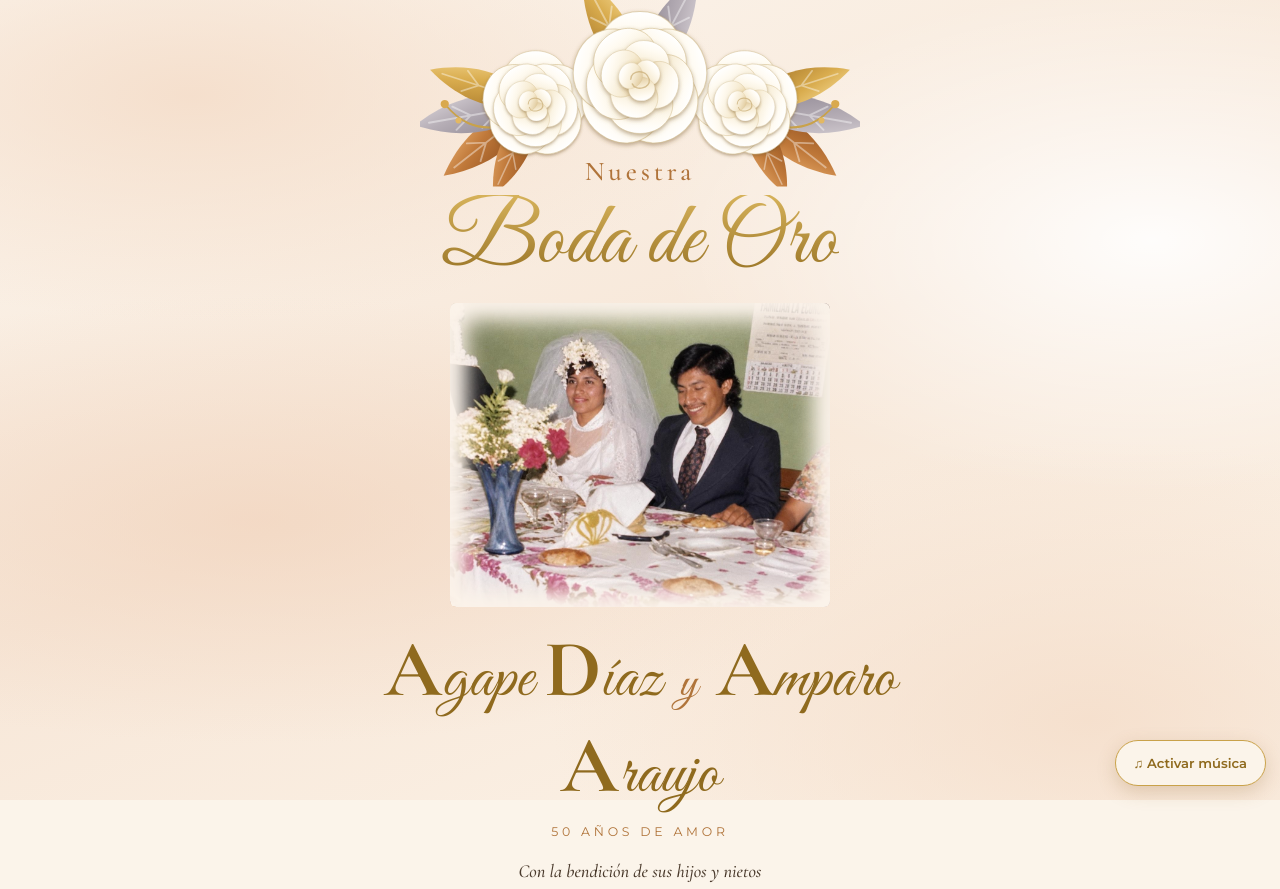
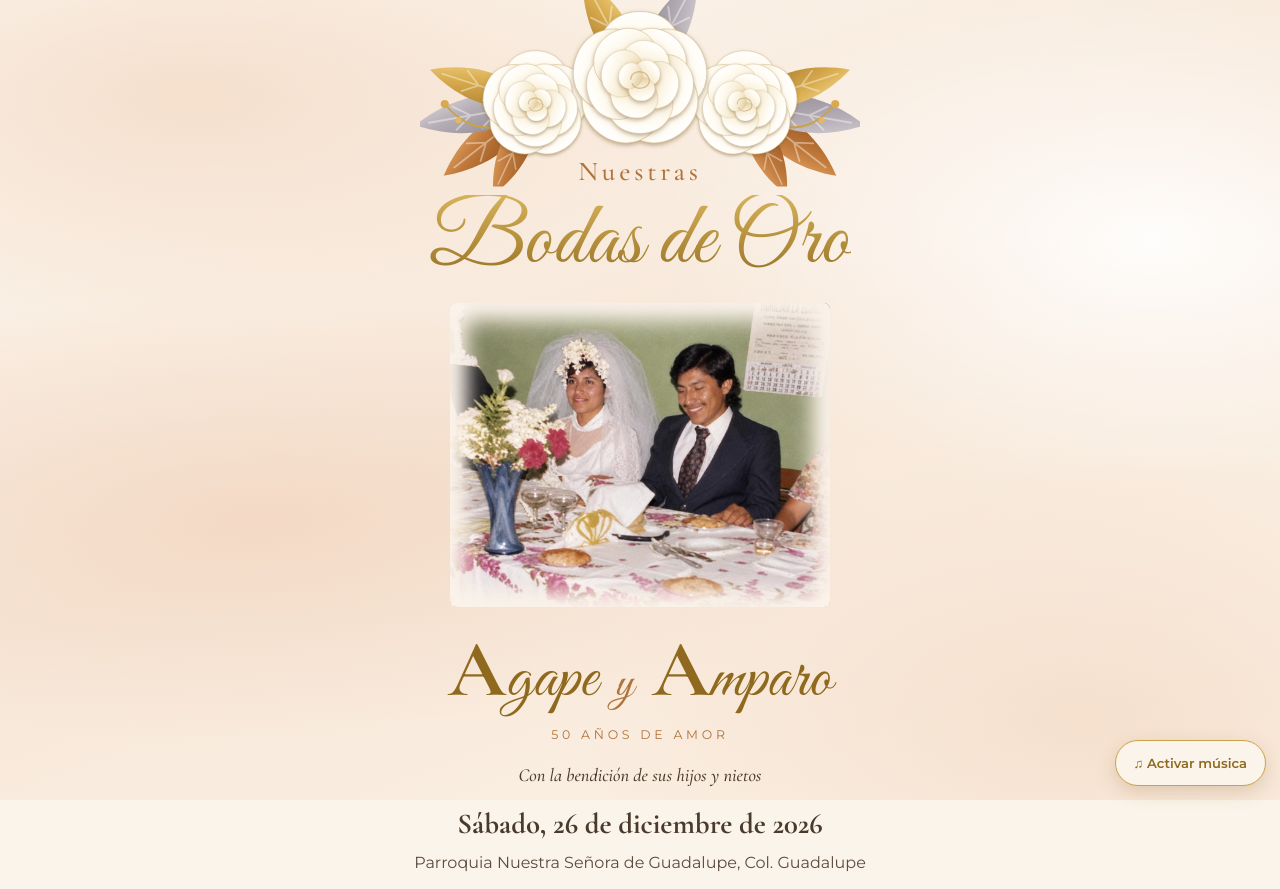
Before and after one commit to ArturoDC8/invitacion-boda-oro, a plain HTML site: page index.html in a window 1280 px wide. Shown: the top 889 px of the page. Drawn offline with nearby package versions, Linux system fonts and the light colour scheme.

Commit message:
Add files via upload

```diff
--- a/index.html
+++ b/index.html
@@ -4,7 +4,7 @@
 <meta charset="utf-8">
 <meta name="viewport" content="width=device-width, initial-scale=1, viewport-fit=cover">
 <meta name="theme-color" content="#f6e8da">
-<title>Agape Díaz y Amparo Araujo · Bodas de Oro</title>
+<title>Agape y Amparo · Bodas de Oro</title>
 <link rel="preconnect" href="https://fonts.googleapis.com">
 <link rel="preconnect" href="https://fonts.gstatic.com" crossorigin>
 <link href="https://fonts.googleapis.com/css2?family=Cormorant+Garamond:ital,wght@0,500;0,600;0,700;1,500&family=Great+Vibes&family=Montserrat:wght@300;400;500;600&display=swap" rel="stylesheet">
@@ -216,15 +216,15 @@ footer p{margin:4px 0}
     <svg class="flores-abajo" viewBox="0 0 320 140" aria-hidden="true" focusable="false"><use href="#ramo"/></svg>
     <svg class="anillos" viewBox="0 0 160 110" aria-hidden="true" focusable="false"><use href="#anillos"/></svg>
 
-    <p class="nuestra">Nuestra</p>
-    <p class="boda-oro" aria-hidden="true">Boda de Oro</p>
+    <p class="nuestra">Nuestras</p>
+    <p class="boda-oro" aria-hidden="true">Bodas de Oro</p>
 
     <figure class="foto-portada" id="foto-portada" style="margin-left:0;margin-right:0">
       <div class="hueco" aria-hidden="true">Tu foto aquí<small>foto-portada.jpg</small></div>
-      <img id="img-portada" src="foto-portada.jpg" alt="Agape Díaz y Amparo Araujo, festejados de las Bodas de Oro">
+      <img id="img-portada" src="foto-portada.jpg" alt="Agape y Amparo, festejados de las Bodas de Oro">
     </figure>
 
-    <h1 class="nombres" id="titulo"><span style="position:absolute;left:-9999px">Boda de Oro de </span><span class="ini">A</span>gape <span class="ini">D</span>íaz <span class="y">y</span> <span class="ini">A</span>mparo <span class="ini">A</span>raujo</h1>
+    <h1 class="nombres" id="titulo"><span style="position:absolute;left:-9999px">Bodas de Oro de </span><span class="ini">A</span>gape <span class="y">y</span> <span class="ini">A</span>mparo</h1>
     <p class="anios">50 años de amor</p>
     <p class="anfitriones" id="anfitriones" hidden></p>
     <p class="fecha-portada" id="fecha-portada"></p>
@@ -290,7 +290,7 @@ footer p{margin:4px 0}
       <div class="ventana" id="ventana">
         <div class="pista" id="pista">
           <div class="slide"><img src="foto-1.jpg" alt="Los novios junto a su pastel de bodas de varios pisos" loading="lazy"></div>
-          <div class="slide"><img src="foto-2.jpg" alt="Fotografía en blanco y negro de los novios el día de su boda" loading="lazy"></div>
+          <div class="slide"><img src="foto-2.jpg" alt="Los novios abrazados el día de su boda, en la iglesia" loading="lazy"></div>
           <div class="slide"><img src="foto-3.jpg" alt="Los novios junto a una camioneta verde el día de su boda" loading="lazy"></div>
         </div>
       </div>
@@ -316,7 +316,7 @@ footer p{margin:4px 0}
 
 <footer>
   <svg class="anillos-pie" viewBox="0 0 160 110" aria-hidden="true" focusable="false"><use href="#anillos"/></svg>
-  <p class="nombres-pie"><span class="ini">A</span>gape <span class="ini">D</span>íaz y <span class="ini">A</span>mparo <span class="ini">A</span>raujo</p>
+  <p class="nombres-pie"><span class="ini">A</span>gape y <span class="ini">A</span>mparo</p>
   <p>Bodas de Oro · 50 años de amor</p>
   <p id="fecha-pie"></p>
 </footer>
```
Also changed, not shown: foto-2.jpg.
